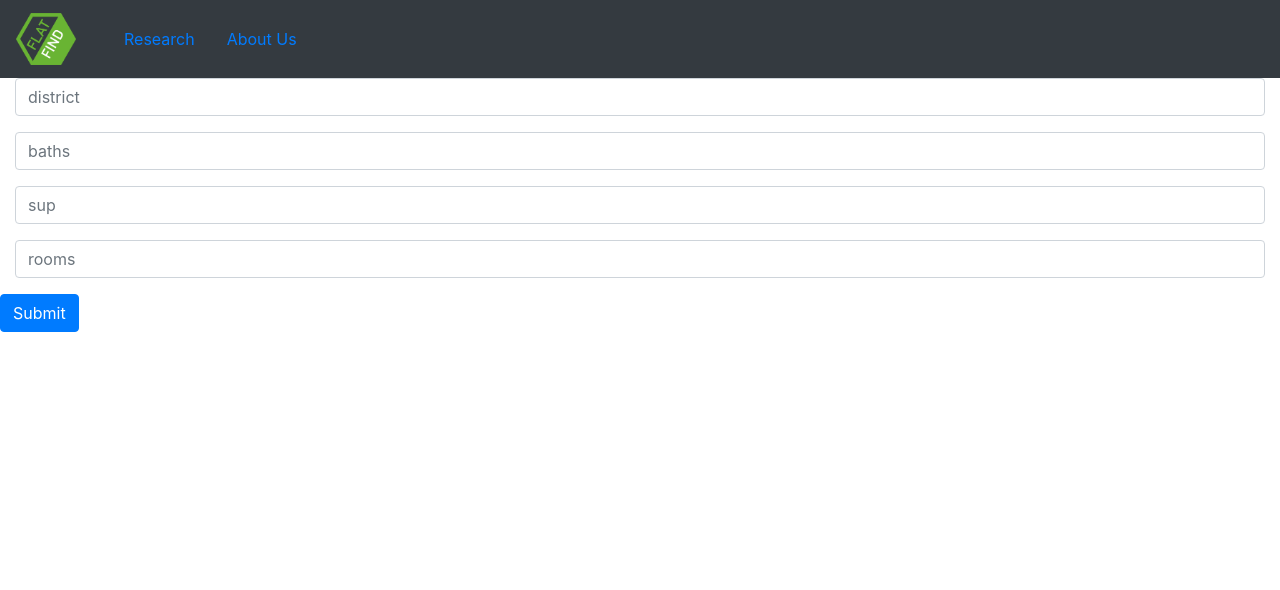
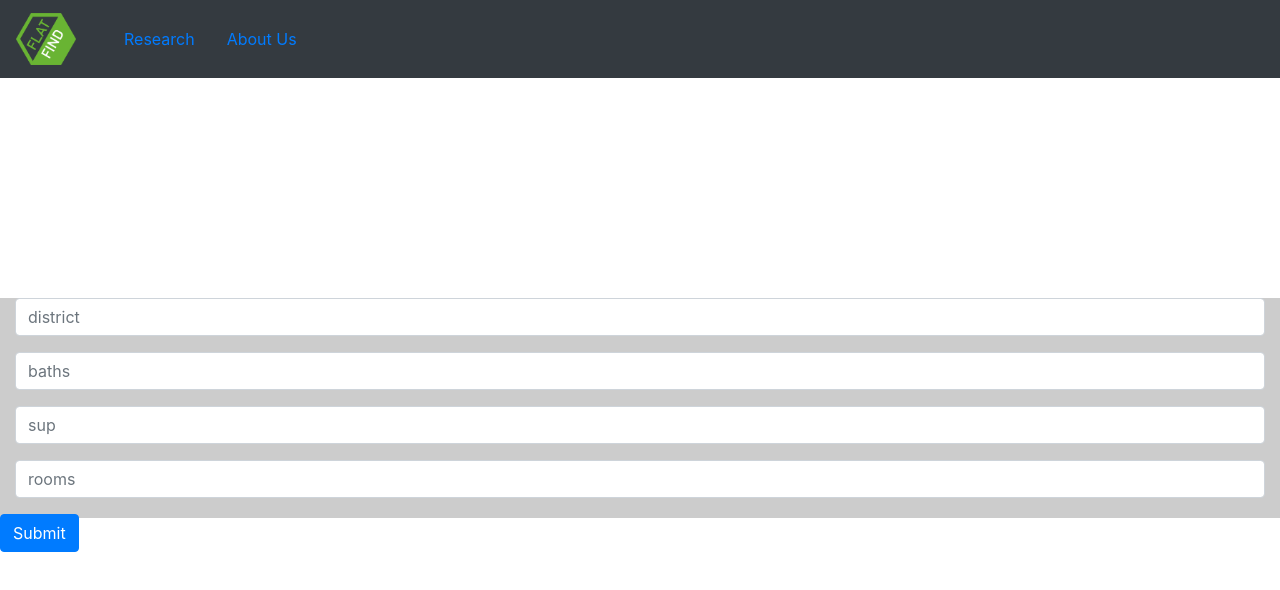
Before and after one commit to mikelghedina/Flat-Find-FrontEnd-React, a React (Create React App) app: page /research in a window 1280 px wide. Shown: the top 590 px of the page. Built offline with nearby package versions, Linux system fonts and the light colour scheme; no server answers.

Commit message:
Link className Empezar

```diff
--- /dev/null
+++ b/src/components/Research/Research.css
@@ -0,0 +1,6 @@
+.background{
+    background-color:#CCCCCC;
+    position: relative;
+    margin-top:220px;
+    height: 220px;
+}
--- a/src/components/Research/Research.js
+++ b/src/components/Research/Research.js
@@ -1,8 +1,8 @@
 import React, {Component} from "react";
-import {Button, Col, Form} from "react-bootstrap";
+import {Button,  Col, Form} from "react-bootstrap";
 import {fetchPrice, postPrice} from "../../store/actions/PriceActionTypes/priceActions";
 import {connect} from "react-redux";
-
+import './Research.css'
 
 
 class Research extends Component {
@@ -30,6 +30,7 @@ class Research extends Component {
 
         return(
             <React.Fragment>
+                <div className='background'>
                     <Form onSubmit={this.handleOnClickSubmit}>
                         <Form.Group>
                             <Col>
@@ -53,9 +54,10 @@ class Research extends Component {
                         </Form.Group>
                         <Button onClick={this.handleOnClickSubmit}>Submit</Button>
                     </Form>
+                    <p>{this.props.price.price}</p>
+                </div>
 
-                <p>{this.props.price.price}</p>
-                <p>{console.log(this.state)}</p>
+
 
             </React.Fragment>
 
@@ -69,7 +71,7 @@ const mapStateToProps=(state)=>{
 }
 const mapDispatchToProps=dispatch=>{
     return{
-        postPrice:(district_name, sup, baths, rooms)=>dispatch(postPrice(district_name, sup, baths, rooms)),
+        postPrice:(data)=>dispatch(postPrice(data)),
         fetchPrice:()=>dispatch(fetchPrice())
     }
 }
```
Lines whose indentation alone changed are shown as unchanged.
